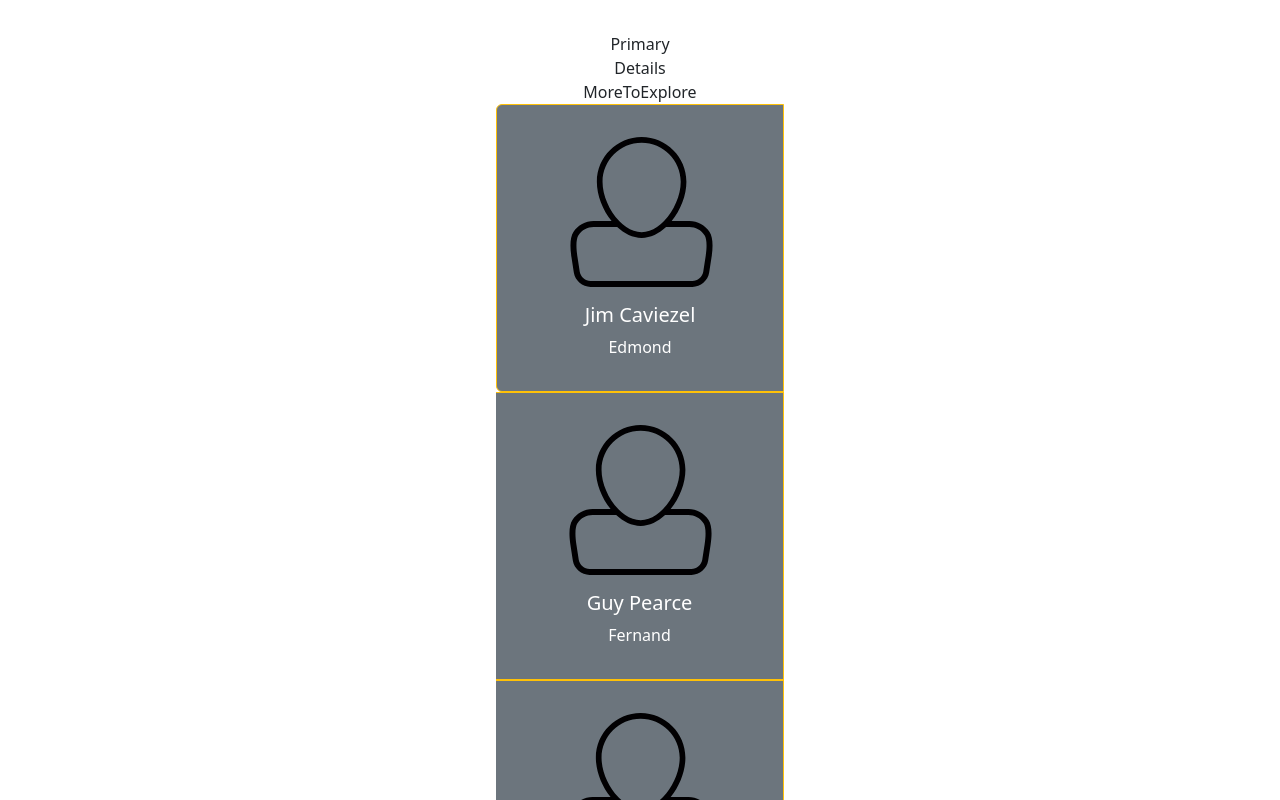
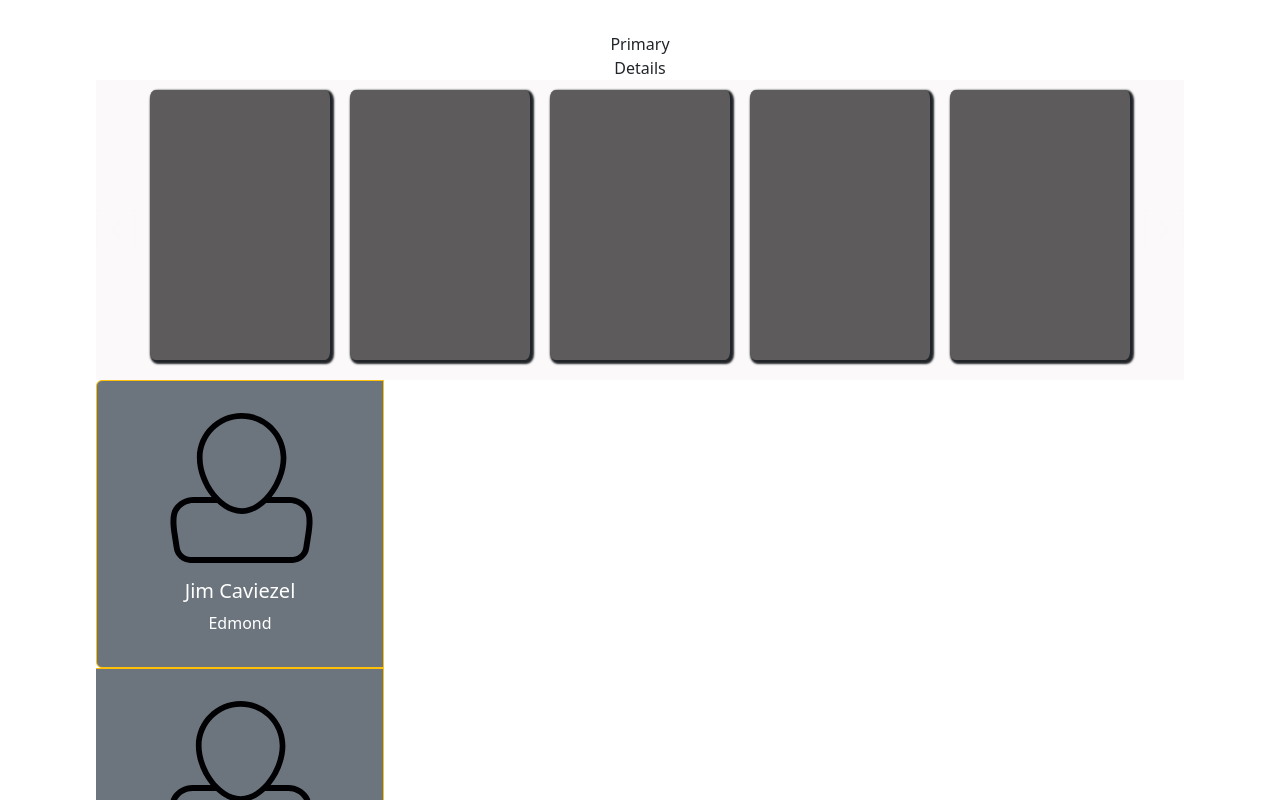
Before and after one commit to Travis-Henry/front-end-capstone, a React (Vite) app in the folder client/: page / in a window 1280 px wide. Shown: the top 800 px of the page. Built offline with nearby package versions, Linux system fonts and the light colour scheme.

Commit message:
implemented basic slider

```diff
--- a/client/package.json
+++ b/client/package.json
@@ -12,7 +12,8 @@
     "bootstrap": "^5.2.3",
     "react": "^18.2.0",
     "react-bootstrap": "^2.7.0",
-    "react-dom": "^18.2.0"
+    "react-dom": "^18.2.0",
+    "react-icons": "^4.7.1"
   },
   "devDependencies": {
     "@types/react": "^18.0.26",
--- a/client/src/App.css
+++ b/client/src/App.css
@@ -1,5 +1,5 @@
 #root {
-  max-width: 1280px;
+  width: 90%;
   margin: 0 auto;
   padding: 2rem;
   text-align: center;
--- /dev/null
+++ b/client/src/components/MoreToExplore.css
@@ -0,0 +1,51 @@
+#main-slider-container {
+    width: 100%;
+    height: 300px;
+    background-color: rgb(251, 249, 249);
+}
+#slider {
+    width: 100%;
+    height: 100%;
+    white-space: nowrap;
+    overflow-x: scroll;
+
+}
+
+#main-slider-container {
+    position: relative;
+    display: flex;
+    align-items: center;
+
+}
+
+
+.slider-icon.left, .slider-icon.right {
+    background-color: transparent;
+    border-radius: 6%;
+    border:1px solid;
+    color: rgb(250, 248, 248);
+    position:absolute;
+}
+
+.slider-icon.left{
+    left: 0;
+}
+
+.slider-icon.right{
+    right: 0;
+}
+
+.slider-icon:hover {
+    color:rgb(242, 229, 85)
+}
+
+.slider-card {
+    width: 180px;
+    height: 270px;
+    background-color: rgb(93, 91, 91);
+    border-radius: 3%;
+    display:inline-block;
+    padding: 10px;
+    margin: 10px;
+    box-shadow: 2px 2px 2px 2px;
+}
--- a/client/src/components/MoreToExplore.jsx
+++ b/client/src/components/MoreToExplore.jsx
@@ -1,5 +1,19 @@
-function MoreToExplore() {
-  return <div>MoreToExplore</div>;
+import "./MoreToExplore.css";
+import { MdChevronRight, MdChevronLeft } from "react-icons/md";
+
+function MoreToExplore(props) {
+  const slides = [1, 2, 3, 4, 5];
+  return (
+    <div id="main-slider-container">
+      <MdChevronLeft size={40} className="slider-icon left" />
+      <div id="slider">
+        {slides.map((slide, index) => {
+          return <div className="slider-card"></div>;
+        })}
+      </div>
+      <MdChevronRight size={40} className="slider-icon right" />
+    </div>
+  );
 }
 
 export default MoreToExplore;
```
Also changed, not shown: 1 other file (tests, documents, lock files or other folders).
